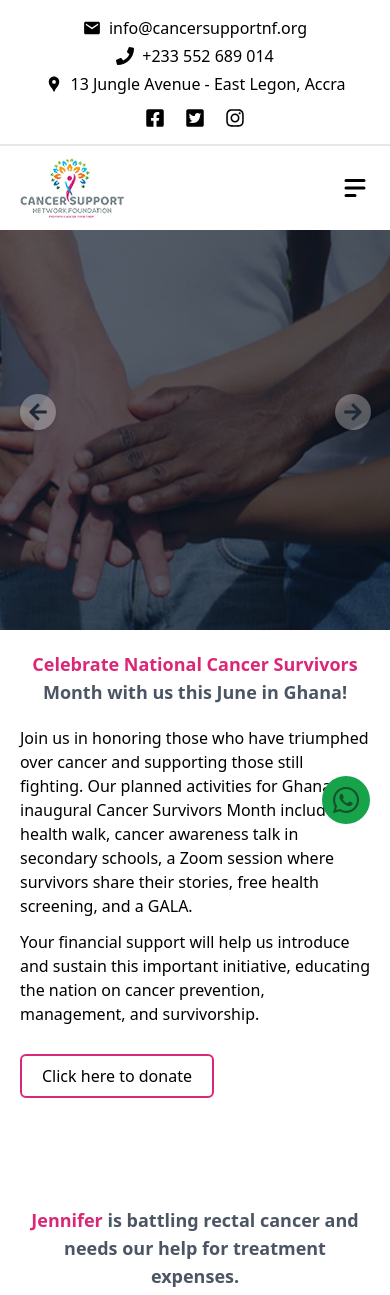
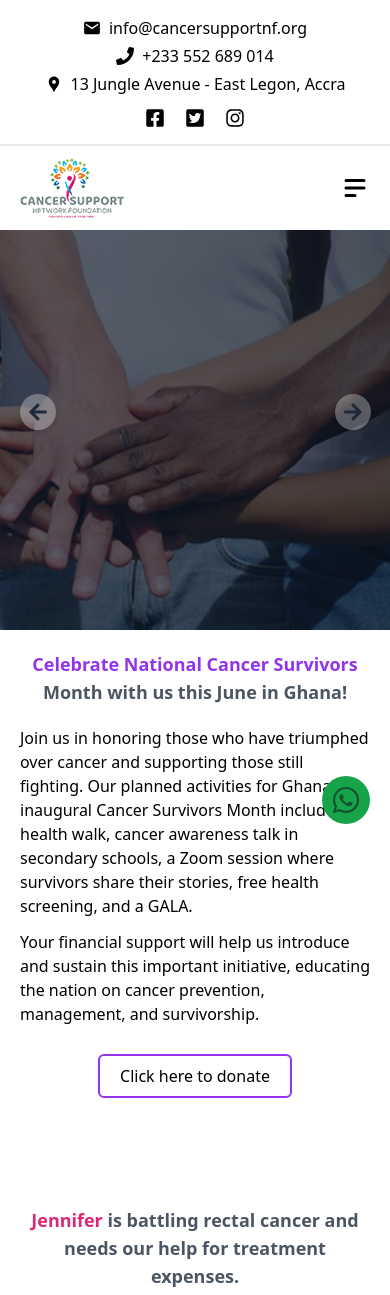
Before and after one commit to King-George-Hughes/cancer-support, a React (Vite) app: page / in a window 390 px wide. Shown: the top 1295 px of the page. Built offline with nearby package versions, Linux system fonts and the light colour scheme.

Commit message:
more changes

```diff
--- a/index.html
+++ b/index.html
@@ -5,10 +5,18 @@
     <link rel="icon" type="image/svg+xml" href="/favicon.ico" />
     <meta name="viewport" content="width=device-width, initial-scale=1.0" />
     <meta
+      name="google-site-verification"
+      content="6Lfr_csAq-yqjQXgNqkRCiAToBj6oOufCGYbpplNqME"
+    />
+    <meta
       name="description"
       content="Cancer Support Network Foundation is a cancer care initiative. We are a not-for-profit organization born out of compassion, to care and support persons affected by cancer"
     />
-    <title>Cancer Support</title>
+    <meta
+      name="keywords"
+      content="Cancer, cancer, cancer support, cancer support network, cancer support network foundation, support, support cancer, support cancer network, support cancer network foundation, network, network cancer, cancer network, cancer foundation, foundation, cancer foundation, cancer, breast, breat cancer"
+    />
+    <title>Cancer Support Network Foundation</title>
   </head>
   <body>
     <div id="root"></div>
--- a/src/pages/Home.jsx
+++ b/src/pages/Home.jsx
@@ -127,7 +127,7 @@ const Home = () => {
         <div className=" mt-[1rem] pb-5">
           <div className="container mx-auto max-w-5xl">
             <h2 className="mt-5 mb-3 text-lg lg:text-2xl text-center font-semibold text-gray-600 max-w-lg mx-auto">
-              <span className="text-pink-600">
+              <span className="text-purple-600">
                 Celebrate National Cancer Survivors
               </span>{" "}
               <span className="font-bold">Month with us</span> this June in
@@ -147,10 +147,10 @@ const Home = () => {
               important initiative, educating the nation on cancer prevention,
               management, and survivorship.
             </p>
-            <p className="text-md lg:text-xl mt-7 mb-10 text-start md:text-center">
+            <p className="text-md lg:text-xl mt-7 mb-10 text-center">
               <Link
                 to={"/support"}
-                className="inline-block border-2 border-pink-600 rounded-md px-5 py-2"
+                className="inline-block border-2 border-purple-600 rounded-md px-5 py-2"
               >
                 Click here to donate
               </Link>
```
